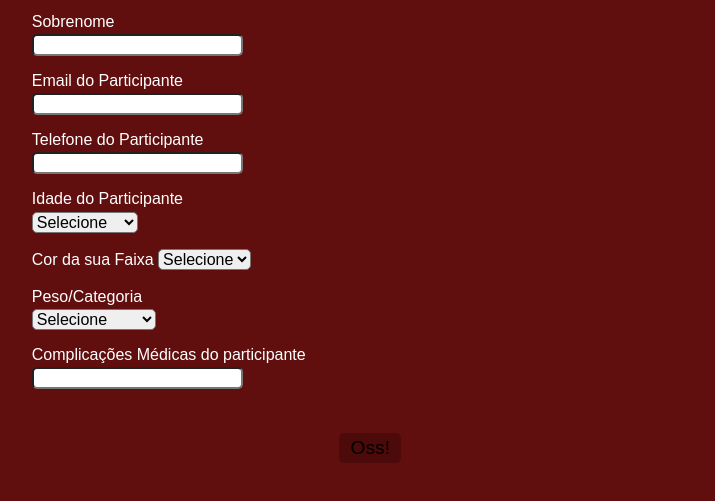
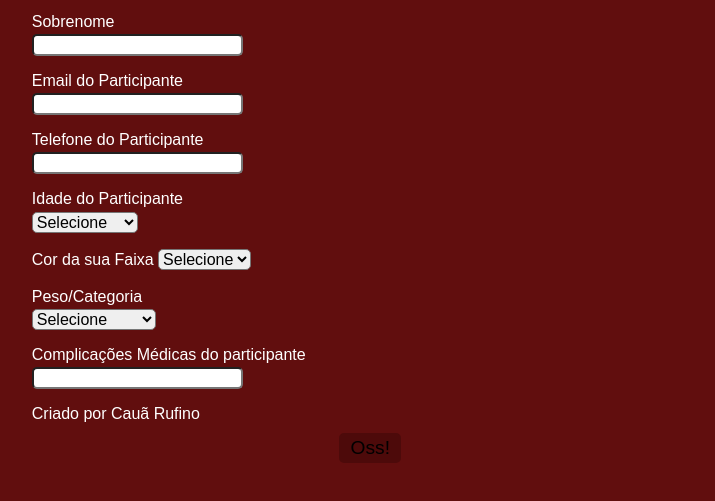
Before and after one commit to CauaRufino/trabalho-formulario, a plain HTML site: page index.html in a window 1280 px wide. Shown: the part 127-628 px from the top of the page, without its empty margins (301-1016 px from the left). Drawn offline with Linux system fonts and the light colour scheme.

Commit message:
Formulário.html

```diff
--- a/index.html
+++ b/index.html
@@ -83,5 +83,6 @@
         </div>
     </fieldset>
     </form>
+    <p>Criado por Cauã Rufino</p>
 </body>
 </html>
```
